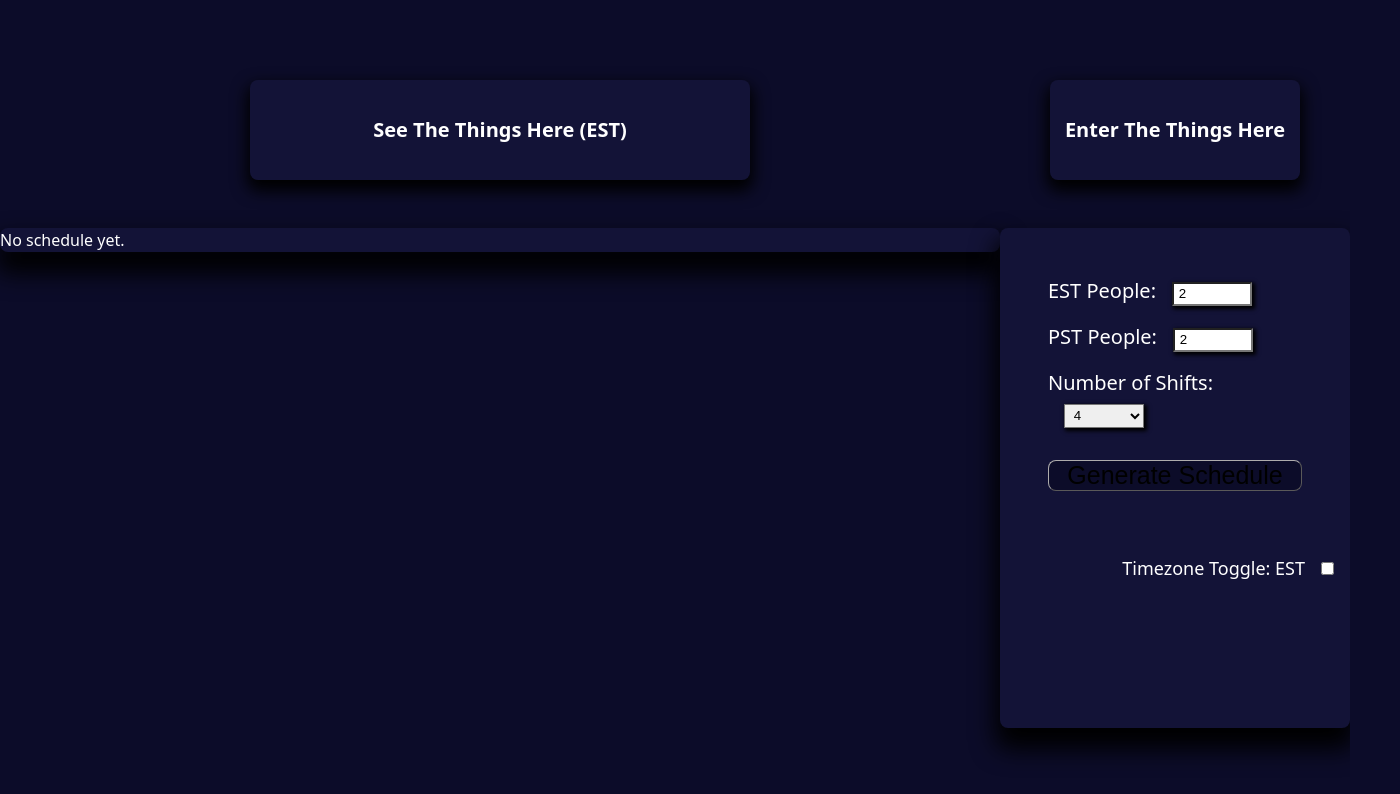
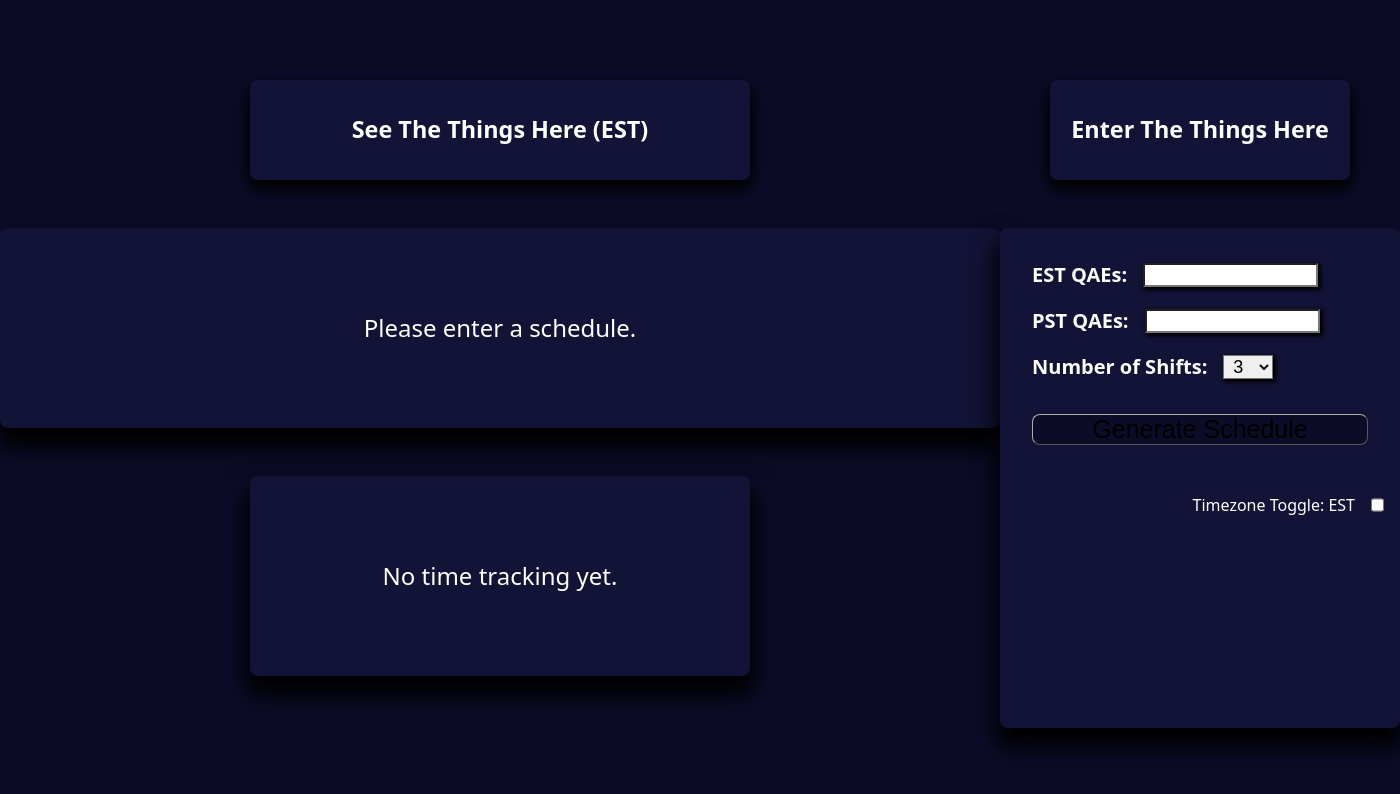
Before and after one commit to thejhp1/calendarshedule, a React (Vite) app in the folder CalendarSchedule/: page / in a window 1280 px wide. Shown: the top 794 px of the page, 1400 px wide, since content can reach past the window. Built offline with nearby package versions, Linux system fonts and the light colour scheme.

Commit message:
added total shift section and updated logic to be names vs static numbers

```diff
--- a/CalendarSchedule/src/App.jsx
+++ b/CalendarSchedule/src/App.jsx
@@ -13,10 +13,10 @@ function App() {
   const [timeZoneToggle, setTimeZoneToggle] = useState("EST");
   const [flag, setFlag] = useState(true);
 
-  const handleGenerate = ({ estCount, pstCount, numShifts }) => {
-    if (!checkEnoughPeople(estCount, pstCount, numShifts)) {
+  const handleGenerate = ({ estPeople, pstPeople, numShifts }) => {
+    if (!checkEnoughPeople(estPeople, pstPeople, numShifts)) {
       setWarningMessage(
-        "Not enough people to cover all shifts without repeats. Please add more EST or PST people."
+        "Not enough people to cover all shifts without repeats. Please add more names."
       );
       setSchedule(null);
       return;
@@ -24,12 +24,13 @@ function App() {
 
     setWarningMessage("");
     const newSchedule = generateWeeklySchedule({
-      estCount,
-      pstCount,
+      estPeople,
+      pstPeople,
       numShifts,
     });
     setSchedule(newSchedule);
   };
+
 
   const toggleTimeZone = () => {
     if (flag) {
--- a/CalendarSchedule/src/components/Display/Display.jsx
+++ b/CalendarSchedule/src/components/Display/Display.jsx
@@ -1,6 +1,6 @@
 import "../../styles/components/Display.css";
 
-// 👉 helper to shift time ranges if PST toggle is active
+// Shift time by -3h for PST toggle
 function shiftTimeRange(timeRange, isPST) {
   if (!isPST) return timeRange;
 
@@ -12,19 +12,16 @@ function shiftTime(timeStr) {
   const match = timeStr.match(/(\d+):(\d+)(AM|PM)/i);
   if (!match) return timeStr;
 
-  let [_, hourStr, minStr, ampm] = match;
+  let [, hourStr, minStr, ampm] = match;
   let hour = parseInt(hourStr, 10);
   const min = parseInt(minStr, 10);
 
-  // Convert to 24h
   if (ampm === "PM" && hour !== 12) hour += 12;
   if (ampm === "AM" && hour === 12) hour = 0;
 
-  // Shift by -3h
   hour -= 3;
   if (hour < 0) hour += 24;
 
-  // Back to 12h
   const newAMPM = hour >= 12 ? "PM" : "AM";
   if (hour > 12) hour -= 12;
   if (hour === 0) hour = 12;
@@ -32,8 +29,46 @@ function shiftTime(timeStr) {
   return `${hour}:${minStr}${newAMPM}`;
 }
 
+// For calculating total hours
+function calculateHours(timeRange) {
+  const [start, end] = timeRange.split(" - ");
+  return (parseTime(end) - parseTime(start) + 24) % 24;
+}
+
+function parseTime(timeStr) {
+  const match = timeStr.match(/(\d+):(\d+)(AM|PM)/i);
+  if (!match) return 0;
+
+  let [, hourStr, minStr, ampm] = match;
+  let hour = parseInt(hourStr, 10);
+  const min = parseInt(minStr, 10) / 60;
+
+  if (ampm === "PM" && hour !== 12) hour += 12;
+  if (ampm === "AM" && hour === 12) hour = 0;
+
+  return hour + min;
+}
+
 export default function Display({ schedule, warningMessage, timeZoneToggle }) {
   const isPST = timeZoneToggle === "PST";
+
+  // Totals
+  const totals = {};
+  if (schedule && schedule.length > 0) {
+    schedule.forEach((day) => {
+      day.shifts.forEach((shift) => {
+        shift.assigned.forEach((name) => {
+          if (!totals[name]) {
+            totals[name] = { shifts: 0, hours: 0 };
+          }
+          totals[name].shifts += 1;
+
+          const timeRange = shiftTimeRange(shift.time, isPST);
+          totals[name].hours += calculateHours(timeRange);
+        });
+      });
+    });
+  }
 
   if (warningMessage) {
     return (
@@ -49,14 +84,15 @@ export default function Display({ schedule, warningMessage, timeZoneToggle }) {
   }
 
   return (
-    <section className="display-container">
+    <section>
+      <section className="display-schedule-container">
         <section className="display-title">
-        <p>See The Things Here ({timeZoneToggle})</p>
+          <h3>See The Things Here ({timeZoneToggle})</h3>
         </section>
         <section className="display-content-shedule">
           {schedule && schedule.length > 0 ? (
             schedule.map((day) => (
-            <div className="display-schedule-container" key={day.day}>
+              <div className="display-schedule-table-container" key={day.day}>
                 <h3>{day.day}</h3>
                 <table className="display-schedule-table">
                   <thead>
@@ -79,8 +115,40 @@ export default function Display({ schedule, warningMessage, timeZoneToggle }) {
               </div>
             ))
           ) : (
-          <p>No schedule yet.</p>
+            <div className="display-empty">
+              Please enter a schedule.
+            </div>
           )}
+        </section>
+      </section>
+
+      <section className="display-time-tracking-container">
+        <section className="display-time-tracking">
+          {Object.entries(totals).length > 0 ? (
+            <table className="display-totals-table">
+              <thead>
+                <tr>
+                  <th>Name</th>
+                  <th>Total Shifts</th>
+                  <th>Total Hours</th>
+                </tr>
+              </thead>
+              <tbody>
+                {Object.entries(totals).map(([name, info]) => (
+                  <tr key={name}>
+                    <td>{name}</td>
+                    <td>{info.shifts}</td>
+                    <td>{info.hours.toFixed(2)}</td>
+                  </tr>
+                ))}
+              </tbody>
+            </table>
+          ) : (
+            <div className="display-empty">
+              No time tracking yet.
+            </div>
+          )}
+        </section>
       </section>
     </section>
   );
--- a/CalendarSchedule/src/components/Sidebar/Sidebar.jsx
+++ b/CalendarSchedule/src/components/Sidebar/Sidebar.jsx
@@ -1,78 +1,97 @@
+import { useState } from "react";
 import "../../styles/components/Sidebar.css";
-import { useState } from "react";
+import { checkEnoughPeople } from "./scheduler";
 
-export default function Sidebar({ onGenerateSchedule, timeZoneToggle, toggleTimeZone }) {
-  const [estCount, setEstCount] = useState(2);
-  const [pstCount, setPstCount] = useState(2);
-  const [numShifts, setNumShifts] = useState(4);
-  const [warningMessage, setWarningMessage] = useState("");
+export default function Sidebar({
+  onGenerateSchedule,
+  timeZoneToggle,
+  toggleTimeZone,
+}) {
+  const [numShifts, setNumShifts] = useState(3);
+  const [estNames, setEstNames] = useState("");
+  const [pstNames, setPstNames] = useState("");
 
-  // on submit:
   const handleSubmit = (e) => {
     e.preventDefault();
 
-    const est = parseInt(estCount, 10);
-    const pst = parseInt(pstCount, 10);
-    const shifts = parseInt(numShifts, 10);
+    const estPeople = estNames.split(",").map((n) => n.trim()).filter(Boolean);
+    const pstPeople = pstNames.split(",").map((n) => n.trim()).filter(Boolean);
 
-    onGenerateSchedule({ estCount: est, pstCount: pst, numShifts: shifts });
+    if (estPeople.length === 0 || pstPeople.length === 0) {
+      alert("Please enter at least one name for both EST and PST.");
+      return;
+    }
+
+    if (!checkEnoughPeople(estPeople, pstPeople, Number(numShifts))) {
+      alert(
+        "Not enough people to cover all shifts without repeats. Please add more names."
+      );
+      return;
+    }
+
+    onGenerateSchedule({
+      estPeople,
+      pstPeople,
+      numShifts: Number(numShifts),
+    });
   };
 
   return (
-    <>
     <section className="sidebar-container">
       <section className="sidebar-title">
-          <p>Enter The Things Here</p>
+        <h3>Enter The Things Here</h3>
       </section>
+
       <section className="sidebar-content">
         <form className="scheduler-form" onSubmit={handleSubmit}>
           <label>
-              EST People:
+            <h4>
+              EST QAEs:
+            </h4>
             <input
-                type="number"
-                min="0"
-                value={estCount}
-                onChange={(e) => setEstCount(e.target.value)}
+              type="text"
+              value={estNames}
+              onChange={(e) => setEstNames(e.target.value)}
             />
           </label>
+
           <label>
-              PST People:
+            <h4>
+              PST QAEs:
+            </h4>
             <input
-                type="number"
-                min="0"
-                value={pstCount}
-                onChange={(e) => setPstCount(e.target.value)}
+              type="text"
+              value={pstNames}
+              onChange={(e) => setPstNames(e.target.value)}
             />
           </label>
+
           <label>
+            <h4>
               Number of Shifts:
+            </h4>
             <select
               value={numShifts}
-                onChange={(e) => setNumShifts(e.target.value)}
+              onChange={(e) => setNumShifts(Number(e.target.value))}
+              style={{ width: `50px` }}
             >
-                <option value="3">3</option>
-                <option value="4">4</option>
+              <option value={3}>3</option>
+              <option value={4}>4</option>
             </select>
           </label>
+
           <button type="submit">Generate Schedule</button>
         </form>
+
         <section className="display-content-toggle-container">
-            <p className="display-conent-toggle-title">
-              Timezone Toggle: {timeZoneToggle}
-            </p>
+          <p>Timezone Toggle: {timeZoneToggle}</p>
           <input
             type="checkbox"
             className="display-content-toggle"
             onClick={toggleTimeZone}
-            ></input>
-          </section>
-
-          {/* ✅ Show warning message if exists */}
-          {warningMessage && (
-            <div className="warning-message">{warningMessage}</div>
-          )}
+          />
         </section>
       </section>
-    </>
+    </section>
   );
 }
--- a/CalendarSchedule/src/styles/components/Display.css
+++ b/CalendarSchedule/src/styles/components/Display.css
@@ -1,4 +1,10 @@
-.display-container {
+.display-schedule-container {
+    display: flex;
+    flex-direction: column;
+    align-items: center;
+}
+
+.display-time-tracking-container {
     display: flex;
     flex-direction: column;
     align-items: center;
@@ -16,27 +22,53 @@
     box-shadow: 0 .5rem 1rem 3px rgb(0, 0, 0);
 }
 
-
 .display-content-shedule {
     display: flex;
     flex-direction: row;
-    justify-content: space-between;
+    justify-content: center;
+    align-items: center;
     border-radius: .5rem;
     background-color: #131337;
+    min-height: 200px;
     width: 1000px;
     margin-top: 3rem;
     box-shadow: 0 1rem 1.5rem 5px rgb(0, 0, 0);
 }
 
-.display-schedule-container {
+.display-time-tracking {
+    display: flex;
+    flex-direction: row;
+    justify-content: center;
+    align-items: center;
+    border-radius: .5rem;
+    background-color: #131337;
+    min-height: 200px;
+    width: 500px;
+    margin-top: 3rem;
+    box-shadow: 0 1rem 1.5rem 5px rgb(0, 0, 0);
+}
+
+.display-empty {
+    font-size: 24px;
+}
+
+.display-schedule-table-container {
     padding: 2rem;
     height: fit-content;
 }
 
-.display-schedule-table td, .display-schedule-container h3 {
+.display-schedule-table td, .display-schedule-table-container h3 {
     text-align: center;
-    font-size: 20px;
+    font-size: 19px;
     margin-bottom: 1rem;
+    padding-left: .5rem;
+}
+
+.display-totals-table th, .display-totals-table td {
+    text-align: center;
+    font-size: 19px;
+    margin-bottom: 1rem;
+    padding-left: .5rem;
 }
 
 @media (min-width: 1600px)
@@ -44,7 +76,7 @@
         .display-content-shedule {
             width: 1200px;
         }
-        .display-schedule-table td, .display-schedule-container h3 {
+        .display-schedule-table td, .display-schedule-table-container h3 {
             text-align: center;
             font-size: 15px;
         }
@@ -52,6 +84,6 @@
 
 @media (min-width: 2200px) {
         .display-content-shedule {
-            width: 1800px;
+            width: 1775px;
         }
     }
--- a/CalendarSchedule/src/styles/components/Sidebar.css
+++ b/CalendarSchedule/src/styles/components/Sidebar.css
@@ -2,12 +2,11 @@
     display: flex;
     flex-direction: column;
     align-items: center;
-
 }
 
 .sidebar-title {
     background-color: #131337;
-    width: 250px;
+    width: 300px;
     height: 100px;
     text-align: center;
     align-content: center;
@@ -19,7 +18,7 @@
 
 .sidebar-content {
     background-color: #131337;
-    width: 350px;
+    width: 400px;
     height: 500px;
     border-radius: .5rem;
     margin-top: 3rem;
@@ -32,16 +31,22 @@
     justify-content: space-between;
     font-size: 20px;
     gap: 1rem;
-    padding: 3rem;
+    padding: 2rem;
 }
 
 .scheduler-form input, .scheduler-form select {
     margin-left: 1rem;
-    width: 5rem;
     height: 1.5rem;
+    width: 175px;
     padding-left: .3rem;
+    font-size: 18px;
     cursor: pointer;
     box-shadow: 2px 2px 4px 1px rgb(0, 0, 0);
+}
+
+.scheduler-form label {
+    display: flex;
+    align-items: center;
 }
 
 .scheduler-form button {
```
Also changed, not shown: CalendarSchedule/src/components/Sidebar/scheduler.js (+36 -48 lines). Lines whose indentation alone changed are shown as unchanged.
